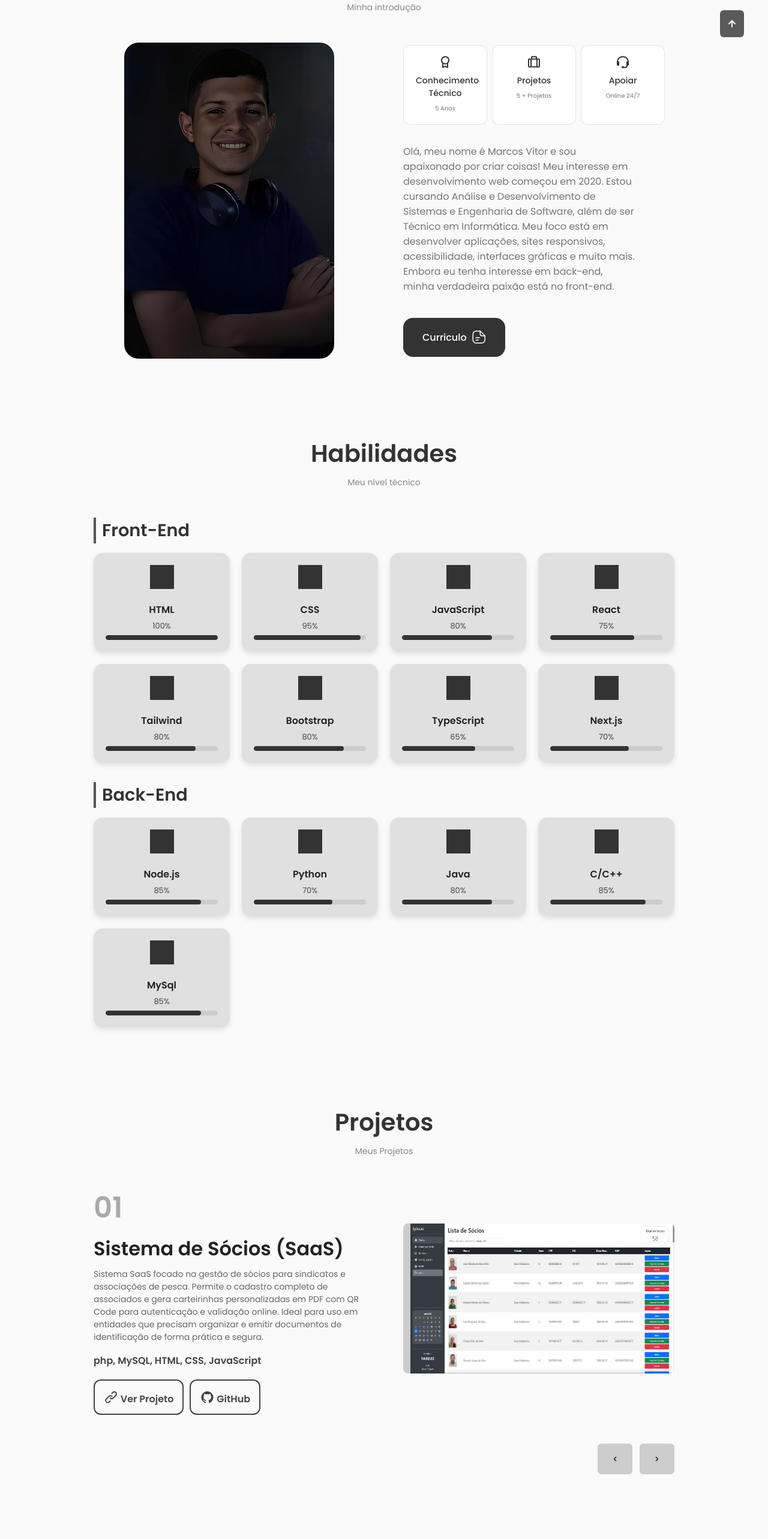
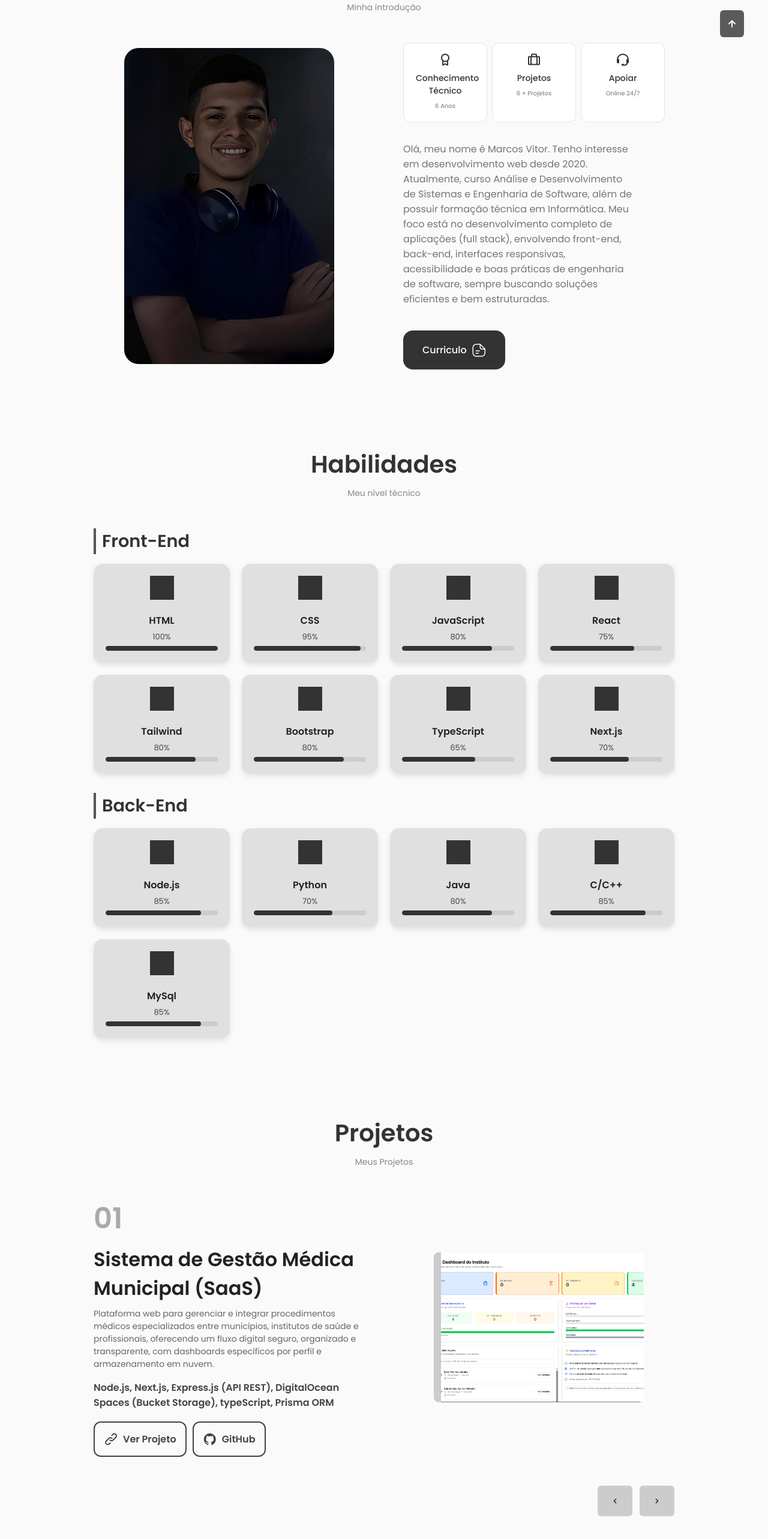
Before and after one commit to marcosvitordev/portifolio-react, a React (Create React App) app: page / in a window 1280 px wide. Shown: the part 898-3464 px from the top of the page at 60% size. Built offline with nearby package versions, Linux system fonts and the light colour scheme; grey boxes are pictures that could not be loaded.

Commit message:
feat: adicionado projetos

```diff
--- a/src/components/about/About.jsx
+++ b/src/components/about/About.jsx
@@ -1,9 +1,8 @@
-import React from 'react'
+import React from "react";
 import "./about.css";
 import AboutImg from "../../assets/foto1.jpg";
 import CV from "../../assets/curriculo.pdf";
-import Info from './Info';
-
+import Info from "./Info";
 
 const About = () => {
   return (
@@ -17,10 +16,17 @@ const About = () => {
           <Info />
 
           <p className="about__description">
-                        Olá, meu nome é Marcos Vitor e sou apaixonado por criar coisas! Meu interesse em desenvolvimento web começou em 2020. Estou cursando Análise e Desenvolvimento de Sistemas e Engenharia de Software, além de ser Técnico em Informática. Meu foco está em desenvolver aplicações, sites responsivos, acessibilidade, interfaces gráficas e muito mais. Embora eu tenha interesse em back-end, minha verdadeira paixão está no front-end.
+            Olá, meu nome é Marcos Vitor. Tenho interesse em desenvolvimento web
+            desde 2020. Atualmente, curso Análise e Desenvolvimento de Sistemas
+            e Engenharia de Software, além de possuir formação técnica em
+            Informática. Meu foco está no desenvolvimento completo de aplicações
+            (full stack), envolvendo front-end, back-end, interfaces
+            responsivas, acessibilidade e boas práticas de engenharia de
+            software, sempre buscando soluções eficientes e bem estruturadas.
           </p>
 
-                    <a download="" href={CV} className="button button--flex">Curriculo
+          <a download="" href={CV} className="button button--flex">
+            Curriculo
             <svg
               class="button__icon"
               xmlns="http://www.w3.org/2000/svg"
@@ -50,7 +56,7 @@ const About = () => {
         </div>
       </div>
     </section>
-    )
-}
+  );
+};
 
-export default About
+export default About;
--- a/src/components/about/Info.jsx
+++ b/src/components/about/Info.jsx
@@ -6,12 +6,12 @@ const Info = () => {
             <div className="about__box">
                 <i class="bx bx-award about__icon"></i>
                 <h3 className="about__title ">Conhecimento Técnico</h3>
-                <span className="about__subtitle">5 Anos</span>
+                <span className="about__subtitle">6 Anos</span>
             </div>
             <div className="about__box">
                 <i class="bx bx-briefcase-alt about__icon"></i>
                 <h3 className="about__title">Projetos</h3>
-                <span className="about__subtitle">5 + Projetos</span>
+                <span className="about__subtitle">6 + Projetos</span>
             </div>
             <div className="about__box">
                 <i class="bx bx-support about__icon"></i>
--- a/src/components/work/Work.jsx
+++ b/src/components/work/Work.jsx
@@ -1,63 +1,75 @@
 import React, { useState } from 'react';
 import './work.css';
+
 // Importando imagens dos projetos
 import imgProjeto1 from '../../assets/imgProjetos/projeto1.png';
 import imgProjeto2 from '../../assets/imgProjetos/projeto2.jpeg';
 import imgProjeto3 from '../../assets/imgProjetos/projeto3.png';
 import imgProjeto4 from '../../assets/imgProjetos/projeto4.png';
 import imgProjeto5 from '../../assets/imgProjetos/projeto5.png';
+import imgProjeto6 from '../../assets/imgProjetos/projeto6.png';
 
 const projetos = [
     {
     numero: "01",
+    titulo: "Sistema de Gestão Médica Municipal (SaaS)",
+    descricao:
+      "Plataforma web para gerenciar e integrar procedimentos médicos especializados entre municípios, institutos de saúde e profissionais, oferecendo um fluxo digital seguro, organizado e transparente, com dashboards específicos por perfil e armazenamento em nuvem.",
+    techs: "Node.js, Next.js, Express.js (API REST), DigitalOcean Spaces (Bucket Storage), typeScript, Prisma ORM",
+    github: "https://github.com/seu-usuario/seu-repositorio",
+    demo: "https://seusistema.vercel.app",
+    imagem: imgProjeto6
+  },
+  {
+    numero: "02",
     titulo: "Sistema de Sócios (SaaS)",
-        descricao: "Sistema SaaS focado na gestão de sócios para sindicatos e associações de pesca. Permite o cadastro completo de associados e gera carteirinhas personalizadas em PDF com QR Code para autenticação e validação online. Ideal para uso em entidades que precisam organizar e emitir documentos de identificação de forma prática e segura.",
+    descricao:
+      "Sistema SaaS focado na gestão de sócios para sindicatos e associações de pesca. Permite o cadastro completo de associados e gera carteirinhas personalizadas em PDF com QR Code para autenticação e validação online. Ideal para uso em entidades que precisam organizar e emitir documentos de identificação de forma prática e segura.",
     techs: "php, MySQL, HTML, CSS, JavaScript",
-        github: "https://github.com/seu-usuario/seu-repositorio", // substitua com o link real
-        demo: "https://seusistema.vercel.app", // substitua com o link real
+    github: "https://github.com/seu-usuario/seu-repositorio",
+    demo: "https://seusistema.vercel.app",
     imagem: imgProjeto1
   },
   {
-        numero: "02",
+    numero: "03",
     titulo: "Catálogo de Produtos Web",
-        descricao: "Projeto final do curso 'Introdução ao Desenvolvimento de Software Web' da WebAcademy EAD, realizado em parceria com UFAC, Motorola, Flextronics e Fundape. Desenvolvemos um catálogo de produtos com foco no back-end em Node.js e Express, utilizando MySQL como banco de dados. No front-end, aplicamos Alpine.js para garantir interatividade e responsividade. O sistema permite cadastro, edição e listagem de produtos de forma simples e funcional.",
+    descricao:
+      "Projeto final do curso 'Introdução ao Desenvolvimento de Software Web' da WebAcademy EAD, realizado em parceria com UFAC, Motorola, Flextronics e Fundape. Desenvolvemos um catálogo de produtos com foco no back-end em Node.js e Express, utilizando MySQL como banco de dados. No front-end, aplicamos Alpine.js para garantir interatividade e responsividade. O sistema permite cadastro, edição e listagem de produtos de forma simples e funcional.",
     techs: "Node.js, Express.js, MySQL, JavaScript, Alpine.js, HTML, CSS, Scrum",
-        github: "https://github.com/webacademyufac/hands-on-ead-moto-g", // substitua com o link real
-        demo: "#", // substitua com o link real
+    github: "https://github.com/webacademyufac/hands-on-ead-moto-g",
+    demo: "#",
     imagem: imgProjeto2
-
-    },
-    {
-        numero: "03",
-        titulo: "Jogo da Memória – Copa do Mundo 2022",
-        descricao: "Desenvolvido em equipe durante projeto mobile, este jogo da memória foi criado em Java utilizando Android Studio. Com o tema da Copa do Mundo 2022, o jogo desafia os usuários a encontrar pares de cartas com imagens icônicas de jogadores. A proposta foi aplicar conceitos de desenvolvimento Android, manipulação de componentes visuais e lógica de jogo, reforçando também o trabalho em equipe.",
-        techs: "Java, Android Studio, XML, Desenvolvimento Mobile",
-        github: "https://github.com/Solar-Software-Laboratory/Qatar-2022-Jogo-da-Memoria", // substitua com o link real
-        demo: "#", // se tiver um vídeo demonstrativo ou APK, pode colocar aqui
-        imagem: imgProjeto3
-
   },
   {
     numero: "04",
-        titulo: "Sistema de Gestão",
-        descricao: "Sistema de gestão desenvolvido em Python com banco de dados SQLite, ideal para controle de dados de pequenas empresas ou instituições. O sistema permite cadastro, edição, exclusão e consulta de registros de forma simples e eficiente, utilizando interfaces interativas no terminal ou GUI. Projeto voltado ao aprendizado prático de CRUD, integração com banco de dados e organização de código modular.",
-        techs: "Python, SQLite, CRUD, Interface CLI/GUI",
-        github: "https://github.com/marcosvitordev/Sistema_de_gestao_python", // substitua com o link real
-        demo: "#", // se tiver vídeo ou executável
-        imagem: imgProjeto4
-
+    titulo: "Jogo da Memória – Copa do Mundo 2022",
+    descricao:
+      "Desenvolvido em equipe durante projeto mobile, este jogo da memória foi criado em Java utilizando Android Studio. Com o tema da Copa do Mundo 2022, o jogo desafia os usuários a encontrar pares de cartas com imagens icônicas de jogadores. A proposta foi aplicar conceitos de desenvolvimento Android, manipulação de componentes visuais e lógica de jogo, reforçando também o trabalho em equipe.",
+    techs: "Java, Android Studio, XML, Desenvolvimento Mobile",
+    github: "https://github.com/Solar-Software-Laboratory/Qatar-2022-Jogo-da-Memoria",
+    demo: "#",
+    imagem: imgProjeto3
   },
   {
     numero: "05",
+    titulo: "Sistema de Gestão",
+    descricao:
+      "Sistema de gestão desenvolvido em Python com banco de dados SQLite, ideal para controle de dados de pequenas empresas ou instituições. O sistema permite cadastro, edição, exclusão e consulta de registros de forma simples e eficiente, utilizando interfaces interativas no terminal ou GUI. Projeto voltado ao aprendizado prático de CRUD, integração com banco de dados e organização de código modular.",
+    techs: "Python, SQLite, CRUD, Interface CLI/GUI",
+    github: "https://github.com/marcosvitordev/Sistema_de_gestao_python",
+    demo: "#",
+    imagem: imgProjeto4
+  },
+  {
+    numero: "06",
     titulo: "Portfólio Pessoal em React",
-        descricao: "Portfólio moderno e responsivo desenvolvido em React, com HTML, CSS e JavaScript. Utiliza a biblioteca EmailJS para envio de mensagens diretamente pelo formulário de contato, sem necessidade de back-end. O projeto apresenta meus principais trabalhos, tecnologias dominadas e formas de contato, com foco em performance, acessibilidade e design limpo.",
+    descricao:
+      "Portfólio moderno e responsivo desenvolvido em React, com HTML, CSS e JavaScript. Utiliza a biblioteca EmailJS para envio de mensagens diretamente pelo formulário de contato, sem necessidade de back-end. O projeto apresenta meus principais trabalhos, tecnologias dominadas e formas de contato, com foco em performance, acessibilidade e design limpo.",
     techs: "React.js, HTML, CSS, JavaScript, EmailJS",
-        github: "https://github.com/marcosvitordev/portifolio-react", // substitua com o link real
-        demo: "https://marcosvitordev.netlify.app/", // substitua com o link real
+    github: "https://github.com/marcosvitordev/portifolio-react",
+    demo: "https://marcosvitordev.netlify.app/",
     imagem: imgProjeto5
-
   }
-
 ];
 
 const Work = () => {
@@ -69,7 +81,7 @@ const Work = () => {
     setTimeout(() => {
       setAtual(index);
       setAnimando(false);
-        }, 300); // Tempo da animação
+    }, 300);
   };
 
   const proximo = () => mudarProjeto((atual + 1) % projetos.length);
@@ -86,27 +98,35 @@ const Work = () => {
         <div className="work__data">
           <span className="work__number">{projeto.numero}</span>
           <h3 className="work__title">{projeto.titulo}</h3>
+
           <p className="work__description">{projeto.descricao}</p>
+
           <p className="work__techs">{projeto.techs}</p>
+
           <div className="work__buttons">
-                        <a href={projeto.demo} target="_blank" rel="noreferrer"><span><i class="uil uil-link work__link__link"></i></span> Ver Projeto</a>
-                        <a href={projeto.github} target="_blank" rel="noreferrer"><span><i class="uil uil-github work__link__link"></i></span> GitHub</a>
+            <a href={projeto.demo} target="_blank" rel="noreferrer">
+              <span><i className="uil uil-link work__link__link"></i></span> Ver Projeto
+            </a>
+
+            <a href={projeto.github} target="_blank" rel="noreferrer">
+              <span><i className="uil uil-github work__link__link"></i></span> GitHub
+            </a>
           </div>
         </div>
+
         <div className="work__img-wrapper">
           <img src={projeto.imagem} alt={projeto.titulo} className="work__img" />
         </div>
       </div>
 
       <div className="work__nav">
-                <button onClick={anterior}>
+        <button onClick={anterior} aria-label="Projeto anterior">
           <i className="uil uil-angle-left"></i>
         </button>
-                <button onClick={proximo}>
+        <button onClick={proximo} aria-label="Próximo projeto">
           <i className="uil uil-angle-right"></i>
         </button>
       </div>
-
     </section>
   );
 };
--- a/src/components/work/work.css
+++ b/src/components/work/work.css
@@ -1,6 +1,5 @@
 /* ========== SECTION ========== */
 .work {
-  /* background: #fff; */
   padding: 4rem 2rem;
   color: #222;
 }
@@ -18,21 +17,31 @@
   margin-bottom: 3rem;
 }
 
-/* ========== CONTAINER ========== */
+/* ========== CONTAINER (ALTURA FIXA) ========== */
 .work__container {
   display: grid;
   grid-template-columns: repeat(2, 1fr);
   align-items: center;
   column-gap: 4rem;
+
+  /* 🔒 TRAVA O "PULO" */
+  min-height: 420px; /* ajuste se quiser mais/menos */
 }
 
+/* ========== IMAGEM (TRAVADA) ========== */
 .work__img-wrapper {
+  width: 350px;
+  height: 250px;
   justify-self: center;
+  display: flex;
+  align-items: center;
+  justify-content: center;
 }
 
 .work__img {
-  /* width: 350px; */
-  height: 250px;
+  width: 100%;
+  height: 100%;
+  object-fit: cover;
   border-radius: 0.5rem;
   border-left: 12px solid #ccc;
 }
@@ -41,6 +50,10 @@
 .work__data {
   display: flex;
   flex-direction: column;
+  justify-content: center;
+
+  /* 🔒 TRAVA ALTURA DO BLOCO DE TEXTO */
+  min-height: 320px;
 }
 
 .work__number {
@@ -55,10 +68,15 @@
   color: #222;
 }
 
+/* 🔒 DESCRIÇÃO COM ALTURA FIXA (sem mover layout) */
 .work__description {
   color: #666;
   font-size: 14px;
   margin-bottom: 1rem;
+
+  max-height: 120px;     /* ajuste conforme quiser */
+  overflow-y: auto;      /* cria scroll interno se passar */
+  padding-right: 6px;    /* espaço pro scroll não colar no texto */
 }
 
 .work__techs {
@@ -80,6 +98,9 @@
   font-weight: 600;
   text-decoration: none;
   transition: 0.3s;
+  display: inline-flex;
+  align-items: center;
+  gap: 8px;
 }
 
 .work__buttons a:hover {
@@ -89,7 +110,7 @@
 
 /* ========== NAVIGATION ========== */
 .work__nav {
-max-width: 968px;
+  max-width: 968px;
   margin-left: auto;
   margin-right: auto;
   display: flex;
@@ -113,43 +134,59 @@ max-width: 968px;
   background-color: #aaa;
 }
 
+/* ===== TRANSIÇÃO COM FADE + LEVE MOVIMENTO ===== */
+.fade-in {
+  opacity: 1;
+  transform: translateY(0);
+  transition: opacity 0.3s ease, transform 0.3s ease;
+}
+
+.fade-out {
+  opacity: 0;
+  transform: translateY(10px);
+  transition: opacity 0.3s ease, transform 0.3s ease;
+}
+
+.work__link__link {
+  font-size: 1.5rem;
+}
+
 /* ========== RESPONSIVO ========== */
 @media screen and (max-width: 992px) {
   .work__container {
     grid-template-columns: 1fr;
     row-gap: 2rem;
     text-align: center;
+
+    /* ainda fixa altura, mas menor no mobile */
+    min-height: 520px;
   }
-.work__title{
+
+  .work__title {
     font-size: 1.4rem;
-}
-  /* .work__img {
-    width: 220px;
-  } */
+  }
+
+  .work__img-wrapper {
+    width: 100%;
+    max-width: 360px;
+    height: 220px;
+  }
 
   .work__buttons {
     justify-content: center;
+    flex-wrap: wrap;
   }
 
   .work__nav {
     justify-content: right;
+  }
 
+  .work__nav button {
+    padding: 8px 14px;
   }
-  .work__nav button {
-  padding: 8px 14px;
+
+  /* descrição com altura um pouco maior no mobile */
+  .work__description {
+    max-height: 140px;
+  }
 }
-}
-/* ===== TRANSIÇÃO COM FADE ===== */
-.fade-in {
-  opacity: 1;
-  transition: opacity 0.3s ease-in-out;
-}
-
-.fade-out {
-  opacity: 0;
-  transition: opacity 0.3s ease-in-out;
-}
-
-.work__link__link{
-  font-size: 1.5rem;
-}
```
Also changed, not shown: src/assets/imgProjetos/projeto6.png (added). Lines whose indentation alone changed are shown as unchanged.
